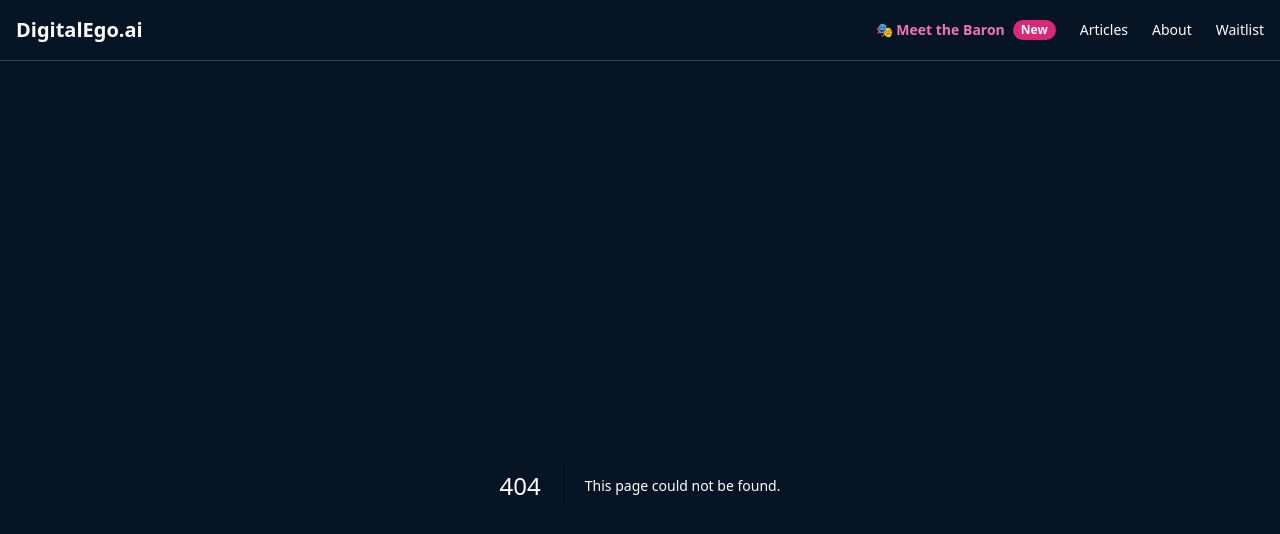
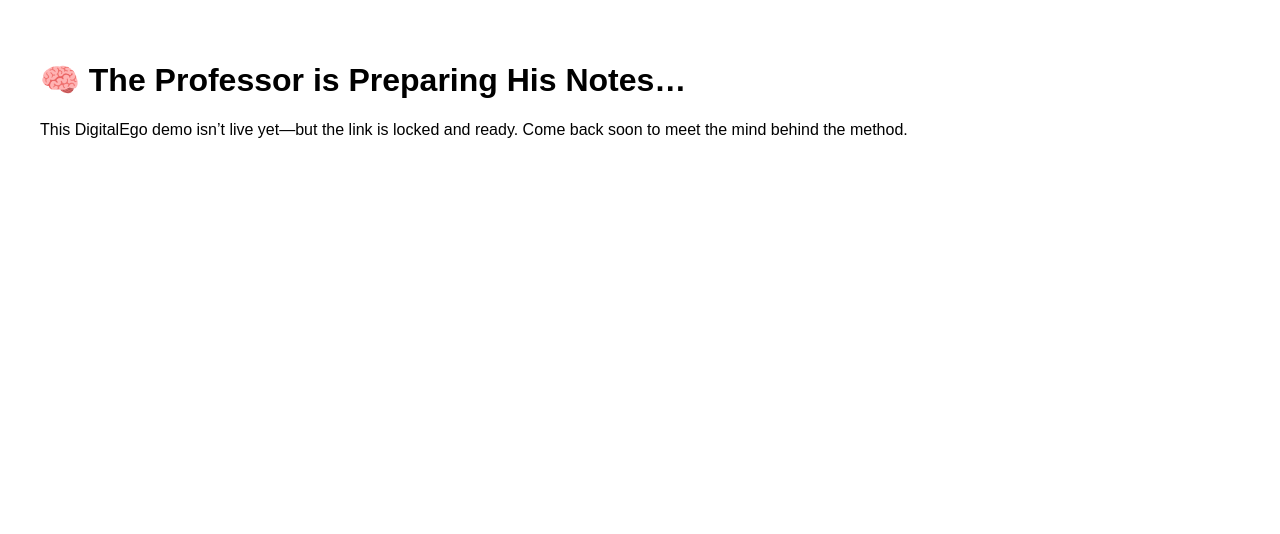
Before and after one commit to mbumpus/digitalego-landing, a Next.js app: page /coming-soon/professor in a window 1280 px wide. Before the commit this address had no page. Shown: the top 534 px of the page. Built offline with nearby package versions, Linux system fonts and the light colour scheme.

Commit message:
Create professor.js

```diff
--- /dev/null
+++ b/pages/coming-soon/professor.js
@@ -0,0 +1,8 @@
+export default function ComingSoonProfessor() {
+  return (
+    <main style={{ padding: '2rem', fontFamily: 'sans-serif' }}>
+      <h1>🧠 The Professor is Preparing His Notes…</h1>
+      <p>This DigitalEgo demo isn’t live yet—but the link is locked and ready. Come back soon to meet the mind behind the method.</p>
+    </main>
+  );
+}
```
